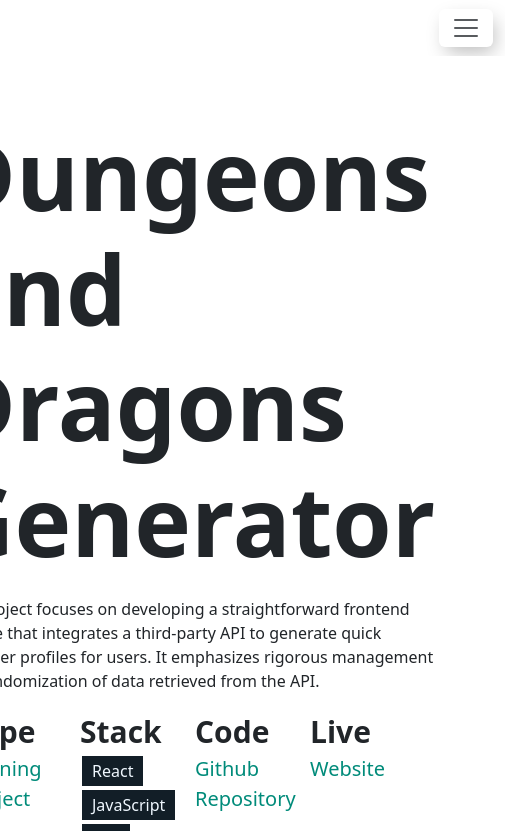
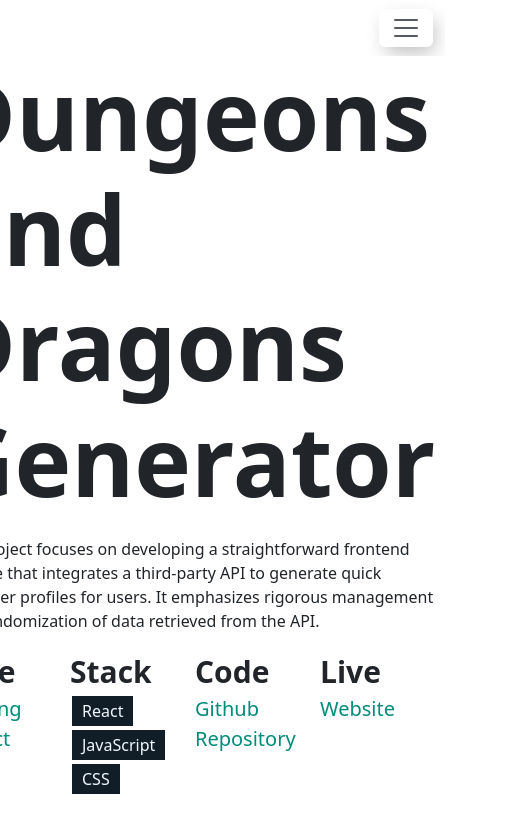
Before and after one commit to VSeaman8/portfolioV2, a React (Vite) app: page /project1 in a window 390 px wide. Shown: the top 831 px of the page, 505 px wide, since content can reach past the window. Built offline with nearby package versions, Linux system fonts and the light colour scheme.

Commit message:
UPDATED: project container css shows correct at @media 480

```diff
--- a/src/components/ProjectSummaries.css
+++ b/src/components/ProjectSummaries.css
@@ -189,6 +189,9 @@ button:hover::before {
 }
 
 @media (max-width: 480px) {
+  .projectContainer {
+    padding: 0;
+  }
   .project {
     grid-template-areas:
       "h3"
@@ -198,16 +201,9 @@ button:hover::before {
       "summary"
       "button";
     grid-template-columns: 1fr;
-    padding: 15px;
   }
 
-  .projectImage {
-    max-width: 100%;
-    padding: 0 20px;
-  }
-
-  .projectDescription,
-  .projectDetails {
-    padding: 0 20px;
+  .projectSummaries {
+    padding: 0;
   }
 }
--- a/src/components/ProjectSummaries.jsx
+++ b/src/components/ProjectSummaries.jsx
@@ -4,7 +4,6 @@ import NavigationButton from "../functions/NavigationButton.jsx";
 import "./ProjectSummaries.css";
 import dictionary from "../assets/images/dictionaryv1.png";
 import dungeon from "../assets/images/dndgenerator.png";
-import example from "../assets/images/jigar-panchal-8BAyCFRCHqY-unsplash.jpg";
 import travel from "../assets/images/travelinfowebsite.png";
 import weather from "../assets/images/weatherengine.png";
 
--- a/src/components/SkillsContainer.css
+++ b/src/components/SkillsContainer.css
@@ -164,6 +164,10 @@
       padding: 10px;
     }
 
+    .bio {
+      width: 100%;
+    }
+
     .bioLink a {
       font-size: 18px;
       letter-spacing: 2px;
```
